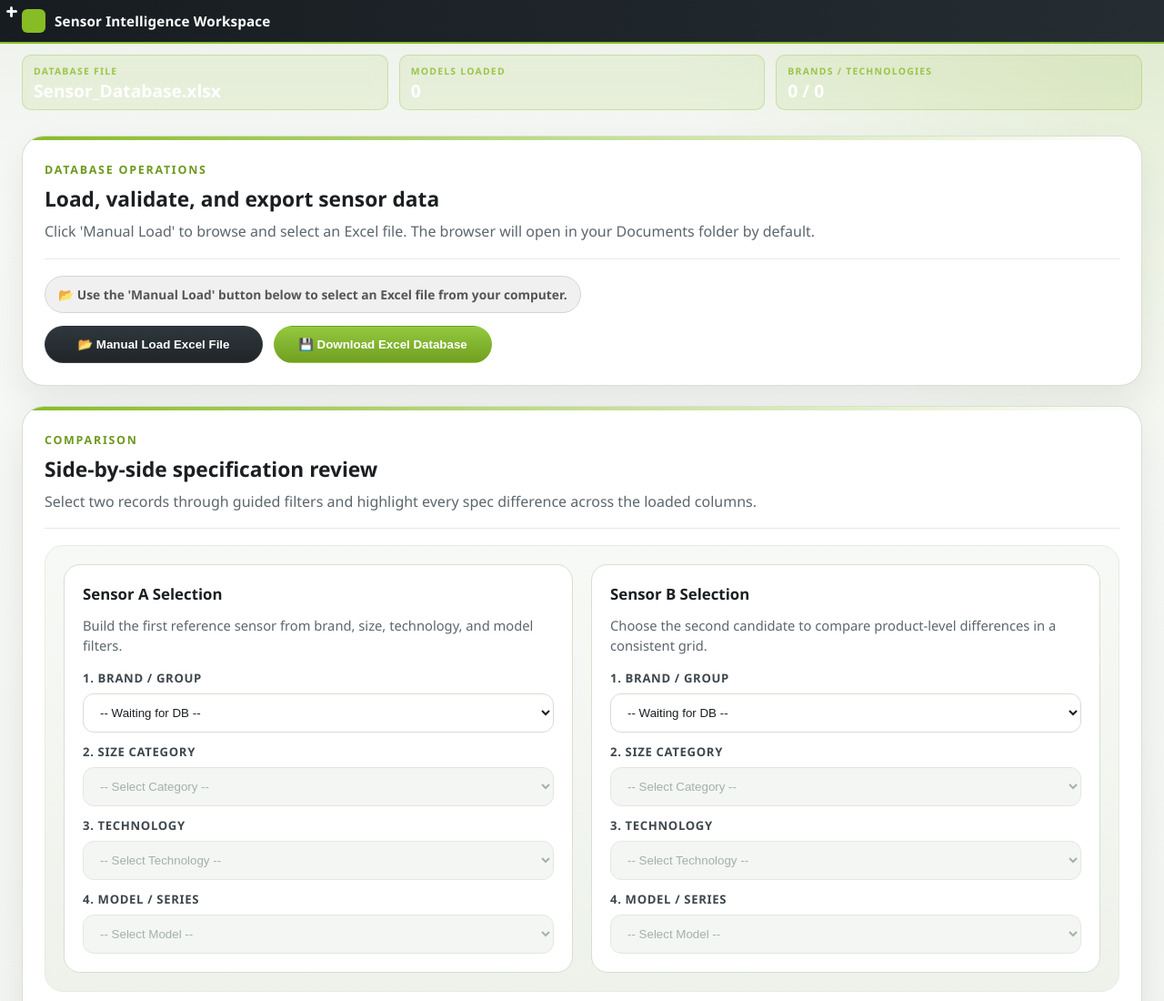
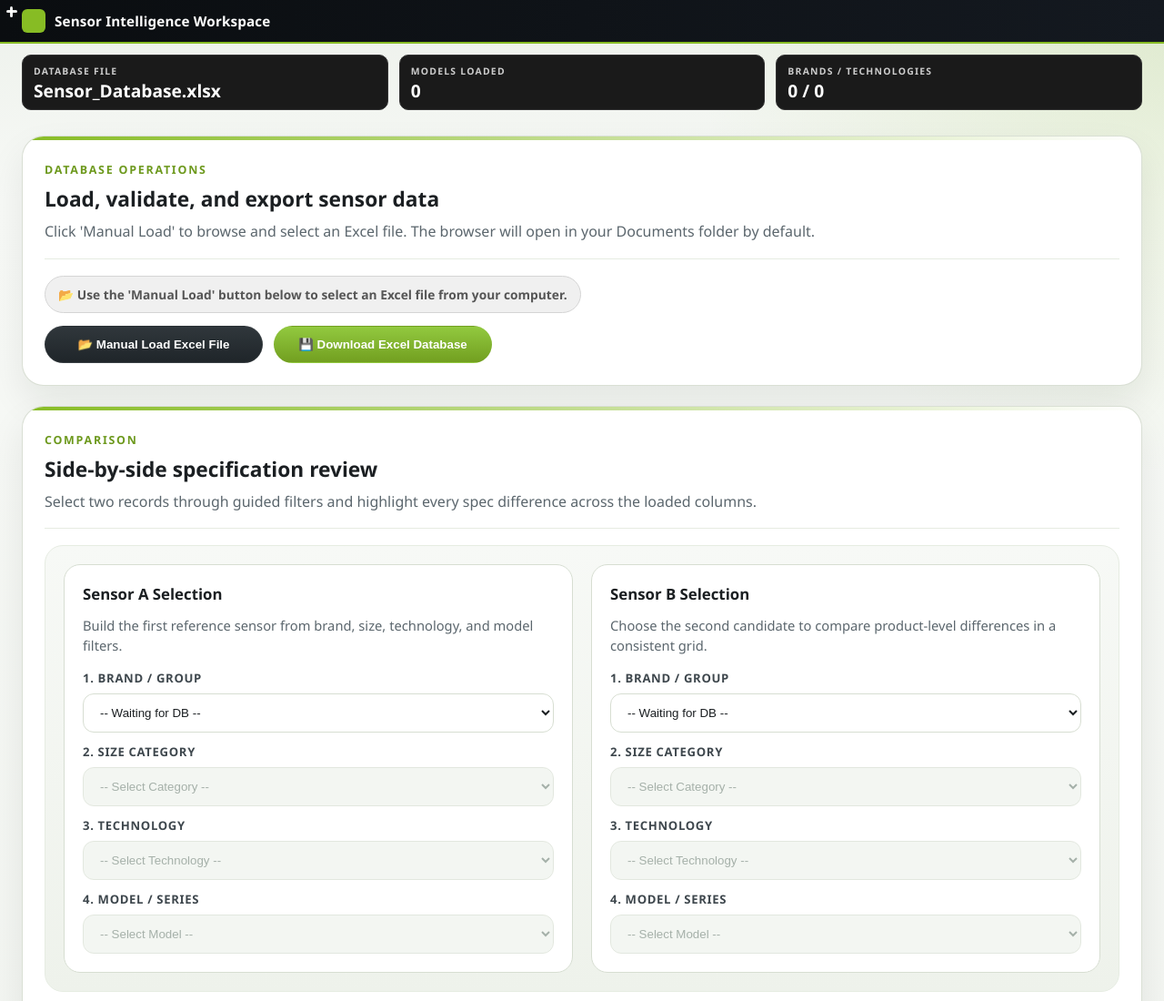
Before and after one commit to Liammmmum/data, a plain HTML site: page index.html in a window 1280 px wide. Shown: the top 1100 px of the page at 91% size. Drawn offline with Linux system fonts and the light colour scheme.

Commit message:
Update index.html

```diff
--- a/index.html
+++ b/index.html
@@ -38,7 +38,7 @@
         }
 
         .site-header {
-            background: linear-gradient(90deg, #171c20, #252d33);
+            background: linear-gradient(90deg, #0a0d10, #141920);
             color: #ffffff;
             border-bottom: 2px solid var(--primary);
         }
@@ -173,8 +173,8 @@
         }
 
         .stat-card {
-            background: rgba(135, 188, 36, 0.1);
-            border: 1px solid rgba(135, 188, 36, 0.3);
+            background: #1a1a1a;
+            border: 1px solid #333333;
             border-radius: 10px;
             padding: 10px 12px;
             backdrop-filter: blur(8px);
@@ -187,7 +187,7 @@
             font-weight: 700;
             letter-spacing: 0.12em;
             text-transform: uppercase;
-            color: rgba(135, 188, 36, 0.8);
+            color: #cccccc;
             margin-bottom: 4px;
         }
 
```
